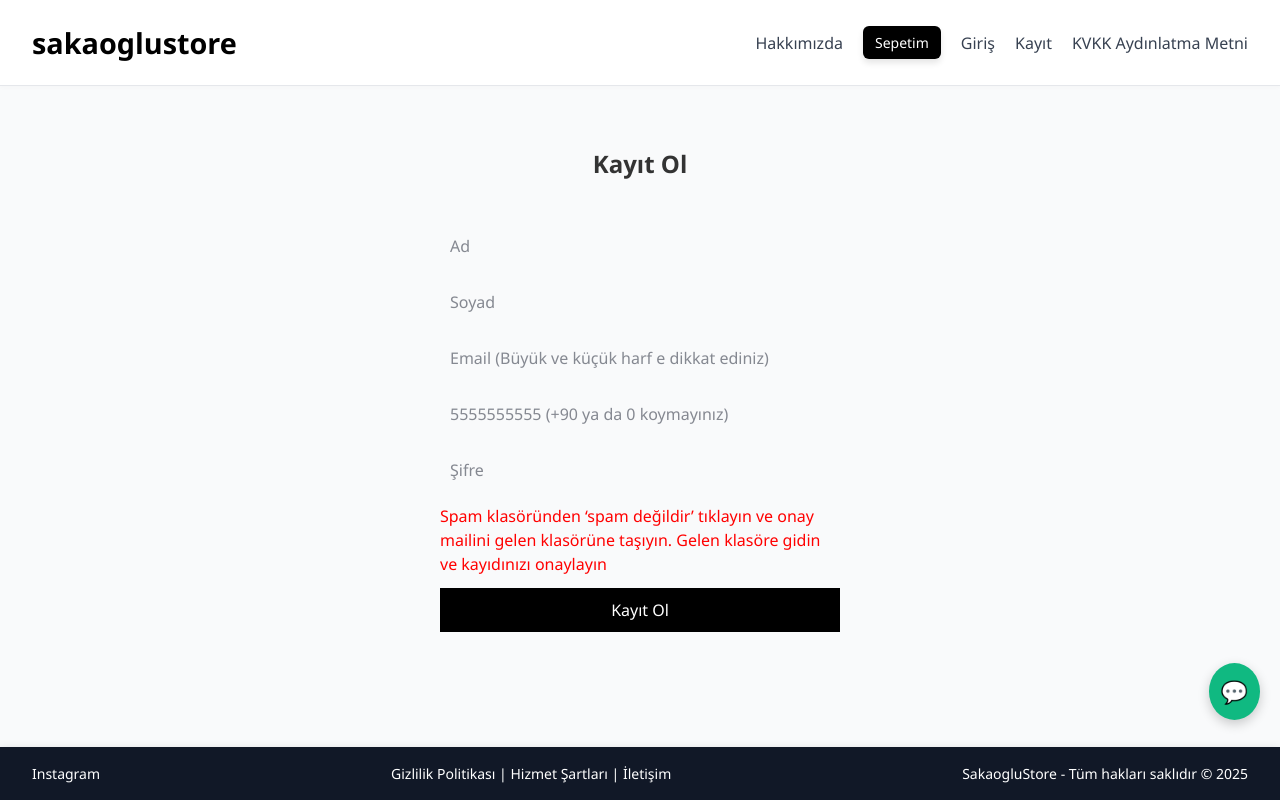
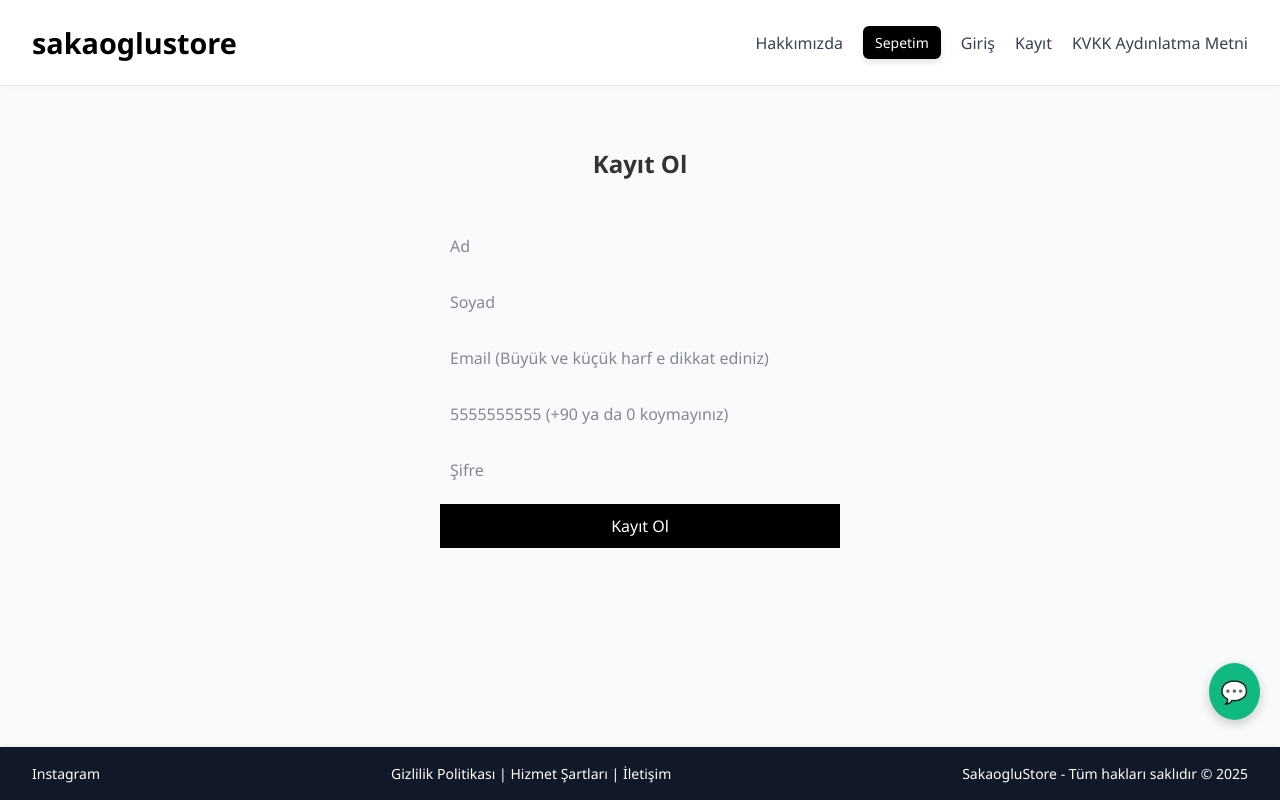
Before and after one commit to sakaoglustore/sakaoglustore-next, a Next.js app: page /signup in a window 1280 px wide. Built offline with nearby package versions, Linux system fonts and the light colour scheme.

Commit message:
Update signup.jsx

```diff
--- a/src/pages/signup.jsx
+++ b/src/pages/signup.jsx
@@ -69,7 +69,6 @@ export default function Signup() {
         required
       />
       <input name="password" type="password" placeholder="Şifre" onChange={handleChange} required />
-      <p>Spam klasöründen ‘spam değildir’ tıklayın ve onay mailini gelen klasörüne taşıyın. Gelen klasöre gidin ve kayıdınızı onaylayın</p>
       <button type="submit">Kayıt Ol</button>
 
       {message && (
```
